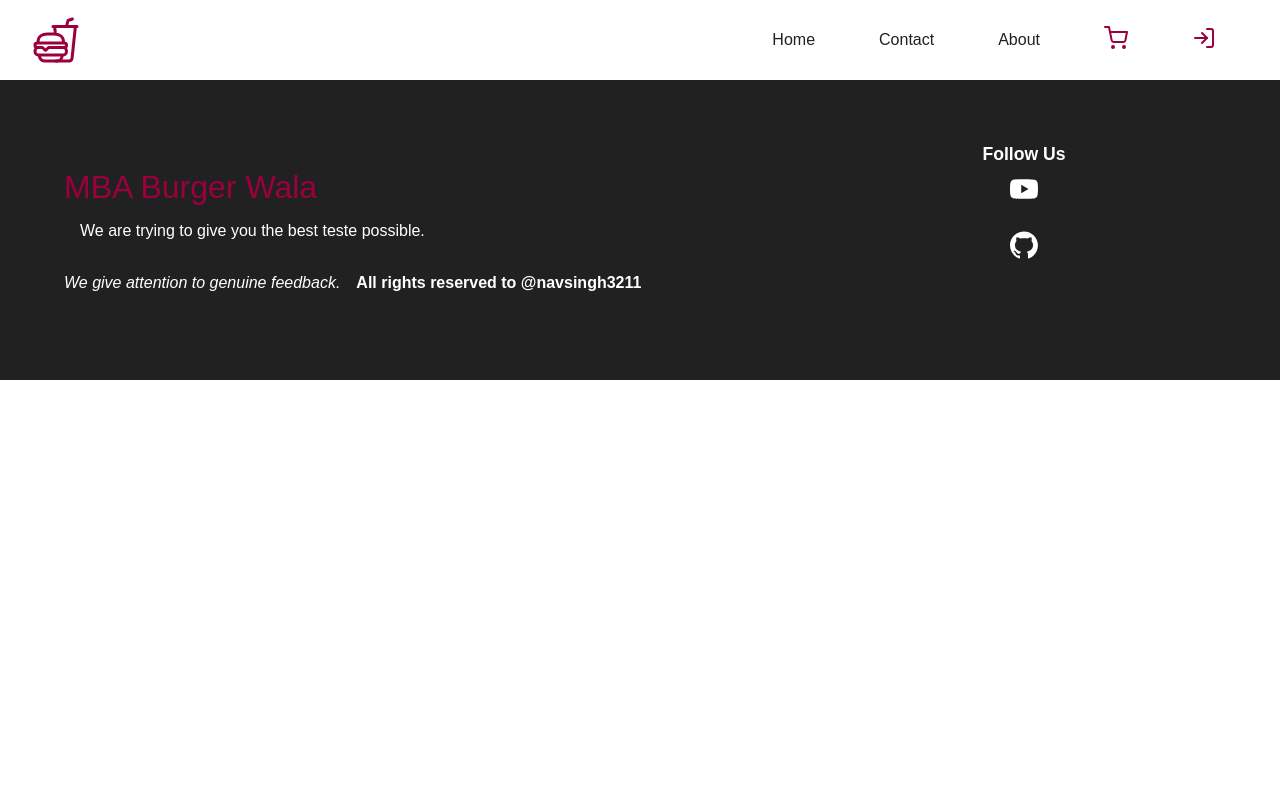
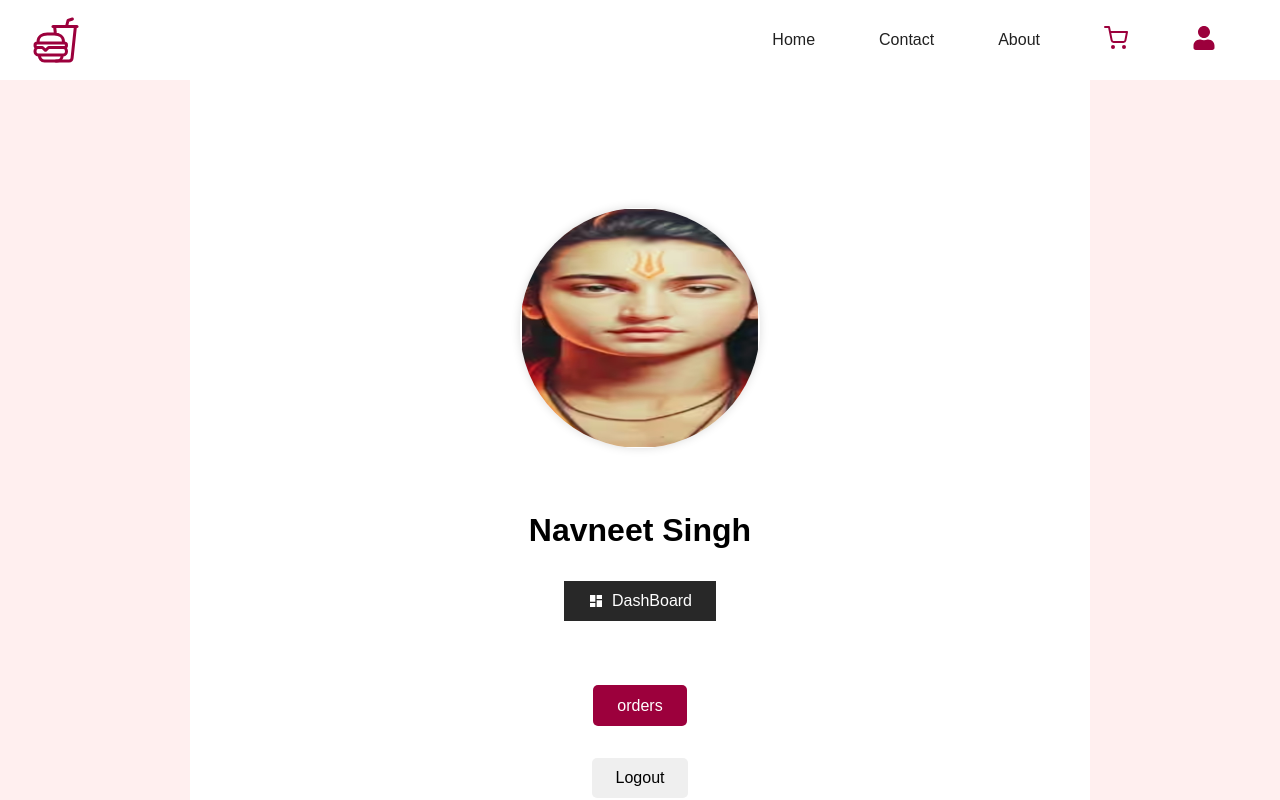
Before and after one commit to navsingh3211/MBABURGERWALA, a React (Create React App) app in the folder frontend/: page /me in a window 1280 px wide. Shown: the top 800 px of the page. Built offline with nearby package versions, Linux system fonts and the light colour scheme.

Commit message:
login,profile design creation and react component

```diff
--- a/frontend/src/App.js
+++ b/frontend/src/App.js
@@ -7,6 +7,8 @@ import Cart from "./components/cart/Cart";
 import Shipping from "./components/cart/Shipping";
 import ConfirmOrder from "./components/cart/ConfirmOrder";
 import PaymentSuccess from "./components/cart/PaymentSuccess";
+import Login from "./components/login/Login";
+import Profile from "./components/profile/Profile";
 
 
 
@@ -22,6 +24,10 @@ import "./styles/cart.scss";
 import "./styles/shipping.scss";
 import "./styles/confirmOrder.scss";
 import "./styles/paymentsuccess.scss";
+import "./styles/login.scss";
+import "./styles/profile.scss";
+
+
 
 
 
@@ -33,7 +39,7 @@ import "./styles/paymentsuccess.scss";
 function App() {
   return (
     <Router>
-      <Header />
+      <Header isAuthenticated={true} />
       <Routes>
         <Route path="/" element={<Home />}></Route>
         <Route path="/contact" element={<Contact />}></Route>
@@ -41,6 +47,8 @@ function App() {
         <Route path="/shipping" element={<Shipping />}></Route>
         <Route path="/confirmOrder" element={<ConfirmOrder />}></Route>
         <Route path="/paymentsuccess" element={<PaymentSuccess />}></Route>
+        <Route path="/login" element={<Login />}></Route>
+        <Route path="/me" element={<Profile />}></Route>
       </Routes>
 
       <Footer />
--- /dev/null
+++ b/frontend/src/components/login/Login.jsx
@@ -0,0 +1,19 @@
+import React from "react";
+import { motion } from "framer-motion";
+import { FcGoogle } from "react-icons/fc";
+
+const Login = () => {
+  return (
+    <section className="login">
+      <motion.button
+        initial={{ y: "-100vh"}}
+        animate={{ y: 0}}
+      >
+        Login with Google
+        <FcGoogle />
+      </motion.button>
+    </section>
+  );
+};
+
+export default Login;
--- /dev/null
+++ b/frontend/src/components/profile/Profile.jsx
@@ -0,0 +1,46 @@
+import React from "react";
+import { motion } from "framer-motion";
+import me from "../../assets/founder.jpg";
+import { Link } from "react-router-dom";
+import {MdDashboard} from "react-icons/md"
+
+const Profile = () => {
+    const options = {
+      initial: {
+        y: "-100%",
+        opacity: 0,
+      },
+      animate: {
+        y: 0,
+        opacity: 1,
+      },
+    };
+    return (
+      <section className="profile">
+        <main>
+          <motion.img src={me} alt="User" {...options} />
+          <motion.h5 {...options} transition={{ delay: 0.3 }}>
+            Navneet Singh
+          </motion.h5>
+          <motion.div {...options} transition={{ delay: 0.5 }}>
+            <Link to="/admin/dashboard" style={{borderRadius:0,backgroundColor:"rgb(40,40,40)"}}><MdDashboard/>DashBoard</Link>
+          </motion.div>
+          <motion.div
+            initial={{ x: "-100vw", opacity: 0 }}
+            animate={{ x: 0, opacity: 1 }}
+          >
+            <Link to="/admin/myorders">orders</Link>
+          </motion.div>
+          <motion.button
+            initial={{ x: "-100vw", opacity: 0 }}
+            animate={{ x: 0, opacity: 1 }}
+            transition={{delay:0.3}}
+          >
+            Logout
+          </motion.button>
+        </main>
+      </section>
+    );
+};
+
+export default Profile;
--- /dev/null
+++ b/frontend/src/styles/login.scss
@@ -0,0 +1,33 @@
+@import "colors";
+
+.login {
+    height: 100vh;
+    width: 100%;
+    background-color: $pink;
+    // background-image: url("../assets/bg.png");
+    background-repeat: no-repeat;
+    background-size: cover;
+    display: flex;
+    justify-content: center;
+    align-items: center;
+
+    >button {
+        background-color: white;
+        color: $lightdark;
+        border: none;
+        border-radius: 10px;
+        padding: 1rem 2rem;
+        font-size: 1.1rem;
+        display: flex;
+        align-items: center;
+        cursor: pointer;
+
+        svg {
+            margin-left: 1rem;
+        }
+
+        &:hover {
+            color: $dark;
+        }
+    }
+}
--- /dev/null
+++ b/frontend/src/styles/profile.scss
@@ -0,0 +1,67 @@
+@import "colors";
+
+.profile {
+    background-color: $pink;
+    width: 100%;
+    height: 100vh;
+
+    >main {
+        max-width: 900px;
+        height: 100%;
+        background-color: white;
+        margin: auto;
+        height: 100%;
+        display: flex;
+        flex-direction: column;
+        align-items: center;
+        padding: 4rem;
+
+        >img {
+            height: 15rem;
+            width: 15rem;
+            border-radius: 100%;
+            box-shadow: 0 0 10px rgba(0, 0, 0, 0.146);
+            margin: 4rem;
+        }
+
+        >h5 {
+            font-size: 2rem;
+        }
+
+        >div {
+            margin: 2rem;
+
+            >a {
+                background-color: $red;
+                color: white;
+                padding: 0.7rem 1.5rem;
+                font-size: 1rem;
+                border-radius: 5px;
+                display: flex;
+                align-items: center;
+
+                svg {
+                    margin-right: 0.5rem;
+                }
+
+                &:hover {
+                    background-color: $reddark;
+                }
+            }
+        }
+
+        >button {
+            border: none;
+            outline: none;
+            padding: 0.7rem 1.5rem;
+            border-radius: 5px;
+            cursor: pointer;
+            font-weight: 500;
+            font-size: 1rem;
+
+            &:hover {
+                background-color: rgba(245, 245, 245, 0.864);
+            }
+        }
+    }
+}
```
